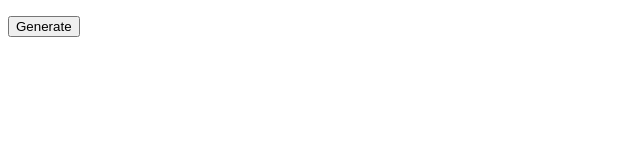
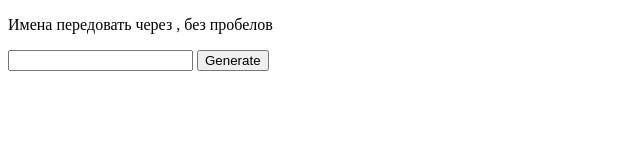
Before and after one commit to Gn0rl/randomNames, a plain HTML site: page index.html in a window 1280 px wide. Shown: the whole page, without its empty margins (0-640 px from the left). Drawn offline with Linux system fonts and the light colour scheme.

Commit message:
Custom Names

```diff
--- a/index.html
+++ b/index.html
@@ -7,6 +7,9 @@
     </head>
     <body>
         <p id="p"></p>
+
+        <p>Имена передовать через , без пробелов</p>
+        <input id="names" />
         <button onclick="buttonGenerate()">Generate</button>
         <script>
             function createProbabilityTable(data) {
@@ -497,6 +500,11 @@
                     'Герасим',
                     'Ерофей',
                 ]
+
+                name = document.getElementById('names').value.split(',')
+
+                console.log(name)
+
                 var elem = document.getElementById('p')
                 elem.innerHTML = generateRandomName(name, ['ь', 'ъ', 'ы', 'й'])
             }
```
